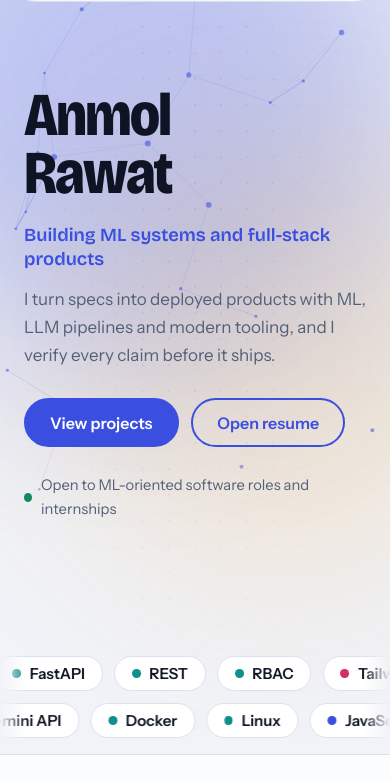
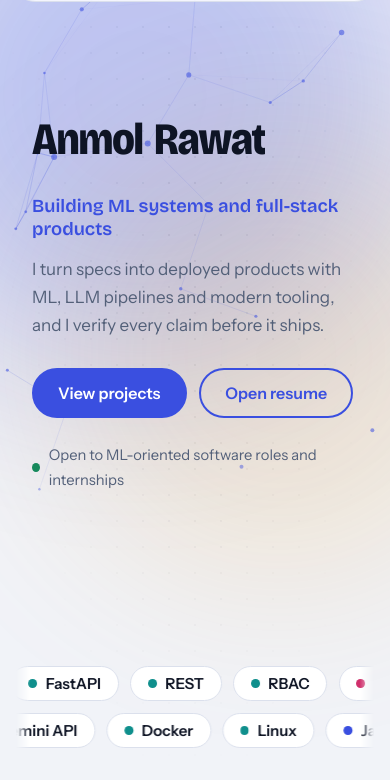
Before and after one commit to ANMOLRAWAT990/Portfolio, a website: page index.html in a window 390 px wide. Shown: the part 64-844 px from the top of the page. Drawn offline with nearby package versions, Linux system fonts and the light colour scheme; animation ran at ten frames a second.

Commit message:
fix: harmonize responsive ratios, frame skills marquee to content grid, and refine hero scaling

```diff
--- a/index.html
+++ b/index.html
@@ -27,8 +27,8 @@ a{color:inherit}
 button{font:inherit;color:inherit}
 :focus-visible{outline:3px solid var(--ac);outline-offset:3px;border-radius:10px}
 .sr{position:absolute;width:1px;height:1px;overflow:hidden;clip:rect(0 0 0 0);white-space:nowrap}
-.wrap{max-width:70rem;margin:0 auto;padding:0 1.5rem}
-section{padding:5.5rem 0}
+.wrap{width:100%;max-width:min(82rem,calc(100% - clamp(2rem,6vw,5.5rem)));margin:0 auto;padding:0 clamp(1rem,2vw,1.75rem)}
+section{padding:clamp(3.5rem,7vw,5.5rem) 0}
 h1,h2,h3,h4{font-family:var(--d);margin:0;letter-spacing:-.02em;line-height:1.05}
 h2{font-size:clamp(2rem,4.6vw,3rem);font-weight:800;font-variation-settings:"wdth" 90;margin-bottom:.7rem}
 .lead{color:var(--mu);max-width:52ch;margin:0 0 2.2rem}
@@ -73,8 +73,8 @@ h2{font-size:clamp(2rem,4.6vw,3rem);font-weight:800;font-variation-settings:"wdt
 .hero .wrap{width:100%}
 #net{position:absolute;inset:0;width:100%;height:100%;z-index:0;-webkit-mask-image:linear-gradient(#000 70%,transparent);mask-image:linear-gradient(#000 70%,transparent)}
 .hg{position:relative;z-index:1}
-.hero h1{font-size:clamp(3.8rem,13vw,9rem);font-weight:800;font-variation-settings:"wdth" 86;line-height:.95;letter-spacing:-.035em}
-.wd{display:block;overflow:hidden;padding-bottom:.12em;margin-bottom:-.12em}
+.hero h1{font-size:clamp(2.8rem,7vw,5.5rem);font-weight:800;font-variation-settings:"wdth" 86;line-height:1.05;letter-spacing:-.035em}
+.wd{display:inline-block;margin-right:.25em;overflow:hidden;padding-bottom:.12em;margin-bottom:-.12em}
 .lt{display:inline-block;animation:up .9s cubic-bezier(.2,.8,.2,1) both;animation-delay:calc(var(--i)*55ms)}
 @keyframes up{from{transform:translateY(105%)}}
 .role{font:600 clamp(1.15rem,2.4vw,1.45rem)/1.3 var(--d);color:var(--ac);margin:1.4rem 0 .8rem}
@@ -214,7 +214,8 @@ h2{font-size:clamp(2rem,4.6vw,3rem);font-weight:800;font-variation-settings:"wdt
 #experience{background:radial-gradient(40rem 18rem at 88% 22%,color-mix(in srgb,var(--warm) 12%,transparent),transparent)}
 #contact{background:radial-gradient(44rem 18rem at 50% 55%,color-mix(in srgb,var(--ac) 14%,transparent),transparent)}
 /* marquee */
-.mq{position:relative;overflow:hidden;padding:1rem 0;display:grid;gap:.7rem;-webkit-mask-image:linear-gradient(90deg,transparent,#000 7%,#000 93%,transparent);mask-image:linear-gradient(90deg,transparent,#000 7%,#000 93%,transparent)}
+.mq-wrap{padding:1rem 0 2rem}
+.mq{position:relative;overflow:hidden;padding:.6rem 0;display:grid;gap:.75rem;-webkit-mask-image:linear-gradient(90deg,transparent,#000 4%,#000 96%,transparent);mask-image:linear-gradient(90deg,transparent,#000 4%,#000 96%,transparent)}
 .mr{display:flex;gap:.7rem;width:max-content;will-change:transform}
 .mi{display:inline-flex;align-items:center;gap:.55rem;font:600 .95rem var(--b);padding:.45rem 1.05rem;border-radius:999px;border:1.5px solid var(--ln);background:var(--sf);white-space:nowrap}
 .mi i{width:.55rem;height:.55rem;border-radius:50%;background:var(--c,var(--ac))}
@@ -280,7 +281,7 @@ h2{font-size:clamp(2rem,4.6vw,3rem);font-weight:800;font-variation-settings:"wdt
     </div>
 </section>
 
-<div class="mq" aria-hidden="true"><div class="mr"></div><div class="mr"></div></div>
+<div class="wrap mq-wrap"><div class="mq" aria-hidden="true"><div class="mr"></div><div class="mr"></div></div></div>
 
 <div class="band"><section id="projects"><div class="wrap">
   <h2>Projects</h2>
@@ -620,7 +621,7 @@ if(!reduce){
   rows.forEach(function(r,ri){var part=flat.filter(function(_,i){return i%2===ri}),html='';
     for(var c=0;c<4;c++)part.forEach(function(x){html+='<span class="mi" style="--c:var(--'+x[1]+')"><i></i>'+x[0]+'</span>'});r.innerHTML=html});
   function place(){rows.forEach(function(r,i){var w=r.scrollWidth/2;pos[i]=-w/2;r.style.transform='translate3d('+pos[i]+'px,0,0)'})}
-  place();addEventListener('load',place);
+  place();addEventListener('load',place);addEventListener('resize',place);
   if(reduce)return;
   box.addEventListener('pointerenter',function(){hov=true});box.addEventListener('pointerleave',function(){hov=false});
   function step(){if(!vis)return;sv*=.93;var k=(hov?.2:1)*(.6+Math.min(sv,40)*.12);
```
